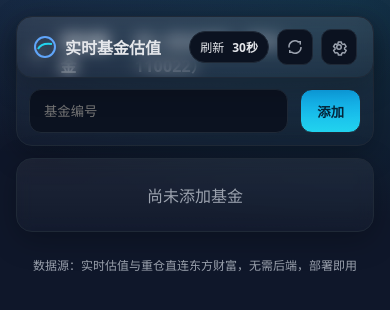
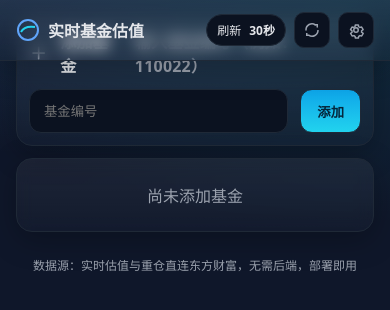
Before and after one commit to cookabc/app-universe, a Next.js app: page / in a window 390 px wide. Shown: the top 310 px of the page. Built offline with nearby package versions, Linux system fonts and the light colour scheme.

Commit message:
add: 优化移动端展示

```diff
--- a/app/globals.css
+++ b/app/globals.css
@@ -86,7 +86,22 @@ body {
 }
 
 .content {
-  padding-top: 84px;
+  padding-top: 100px;
+}
+
+@media (max-width: 640px) {
+  .content {
+    padding-top: 90px;
+  }
+  .navbar {
+    top: 0;
+    left: 0;
+    right: 0;
+    border-radius: 0;
+    border-top: none;
+    border-left: none;
+    border-right: none;
+  }
 }
 
 .form {
@@ -150,6 +165,25 @@ body {
   border: 1px solid var(--border);
   background: #0b1220;
   font-size: 12px;
+}
+
+.badge-v {
+  display: inline-flex;
+  flex-direction: column;
+  align-items: center;
+  gap: 2px;
+  padding: 4px 10px;
+  border-radius: 8px;
+  border: 1px solid var(--border);
+  background: #0b1220;
+  font-size: 12px;
+}
+.badge-v span {
+  font-size: 10px;
+  color: var(--muted);
+}
+.badge-v strong {
+  font-size: 11px;
 }
 
 .stat {
--- a/app/page.jsx
+++ b/app/page.jsx
@@ -376,7 +376,7 @@ export default function HomePage() {
                         <span className="muted">#{f.code}</span>
                       </div>
                       <div className="actions">
-                        <div className="badge">
+                        <div className="badge-v">
                           <span>估值时间</span>
                           <strong>{f.gztime || f.time || '-'}</strong>
                         </div>
```
